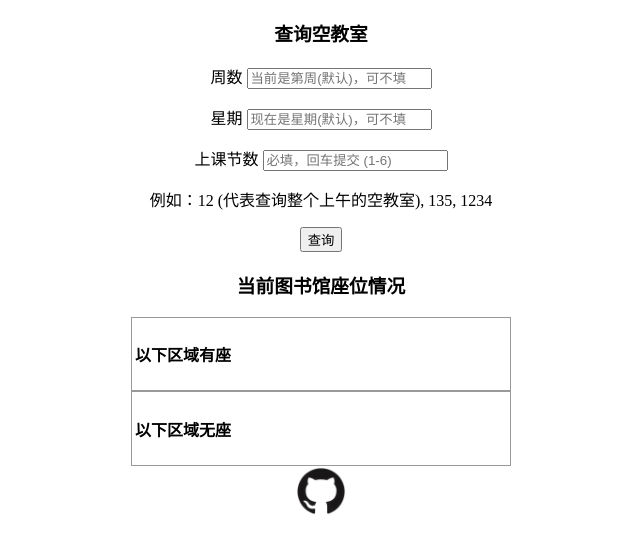
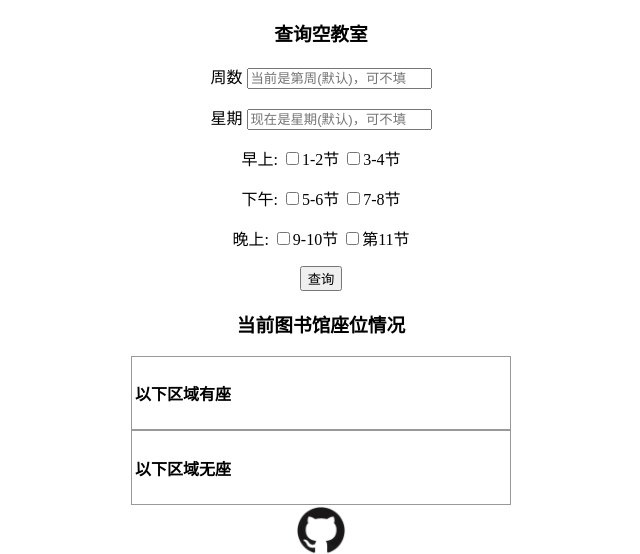
Before and after one commit to Annihilatexv/qlu-cr, a Flask app: page /get in a window 1280 px wide. Shown: the top 554 px of the page, without its empty margins (319-959 px from the left). Run offline with Flask 2, Linux system fonts and the light colour scheme; some libraries are stand-ins or nearby versions.

Commit message:
改用checkbox

```diff
--- a/templates/index.html
+++ b/templates/index.html
@@ -15,6 +15,18 @@
         }
     </style>
 <!--    <link rel="stylesheet" href="../static/theme/style.css">-->
+
+
+<!--保证复选框至少有一项-->
+ <script src="../static/JavaScript/jquery.min.js"></script>
+
+
+
+
+
+
+</script>
+
 </head>
 
 
@@ -26,11 +38,40 @@
     <form action="/post" METHOD="post">
         <p  style = "text-align:center" ><label for="weeks">周数 </label><input id="weeks" type="text" name="weeks" placeholder="当前是第{{weeks}}周(默认)，可不填"></p>
         <p  style = "text-align:center" ><label for="week_i"> 星期 </label><input id="week_i" type="text" name="week_i" placeholder="现在是星期{{week_i}}(默认)，可不填"></p>
-        <p  style = "text-align:center" ><label for="course_i"> 上课节数 </label><input id="course_i" type="text" name="course_i" placeholder="必填，回车提交 (1-6)" required></p>
-        <p  style = "text-align:center" >例如：12 (代表查询整个上午的空教室), 135, 1234</p>
-        <p  style = "text-align:center"><input  type="submit" value="查询"></p>
+<!--        <p  style = "text-align:center" ><label for="course_i"> 上课节数 </label><input id="course_i" type="text" name="course_i" placeholder="必填，回车提交 (1-6)" required></p>-->
+<!--        <p  style = "text-align:center" >例如：12 (代表查询整个上午的空教室), 135, 1234</p>-->
+
+        <p  style = "text-align:center" >
+            早上:
+            <input type="checkbox" name="test[]" value="1" required>1-2节
+            <input type="checkbox" name="test[]" value="2" required>3-4节
+        </p>
+
+        <p  style = "text-align:center" >
+            下午:
+            <input type="checkbox" name="test[]" value="3" required>5-6节
+            <input type="checkbox" name="test[]" value="4" required>7-8节
+        </p>
+
+        <p  style = "text-align:center" >
+            晚上:
+            <input type="checkbox" name="test[]" value="5" required>9-10节
+            <input type="checkbox" name="test[]" value="6" required>第11节
+        </p>
+
+        <p  style = "text-align:center"><input  type="submit" value="查询" ></p>
     </form>
 
+
+<!--    保证复选框至少有一项-->
+<script>
+ var requiredCheckboxes = $(':checkbox[required]');
+  requiredCheckboxes.on('change', function(e) {undefined
+    var checkboxGroup = requiredCheckboxes.filter('[name="' + $(this).attr('name') + '"]');
+    var isChecked = checkboxGroup.is(':checked');
+    checkboxGroup.prop('required', !isChecked);
+  });
+  </script>
 
 
 
@@ -38,7 +79,7 @@
     <div style="border:1px solid #999;padding:3px; ">
         <h4>以下区域有座</h4>
         {% for area in av_seat_list %}
-        <li>{{area.area_id}} &nbsp;: {{area.area_name}}&nbsp;&nbsp; 剩余空座：{{area.available_num}}</li>
+        <li>{{area.area_id}} &nbsp;: {{area.area_name}}&nbsp;&nbsp; {{seat_sign}} {{area.available_num}}</li>
         {% endfor %}
     </div>
 
@@ -47,7 +88,7 @@
         <h4>以下区域无座</h4>
 
         {% for area in un_seat_list %}
-        <li>{{area.area_id}} &nbsp;: {{area.area_name}}&nbsp;&nbsp; 剩余空座：{{area.available_num}}</li>
+        <li>{{area.area_id}} &nbsp;: {{area.area_name}}&nbsp;&nbsp; {{seat_sign}} {{area.available_num}}</li>
         {% endfor %}
     </div>
 
```
